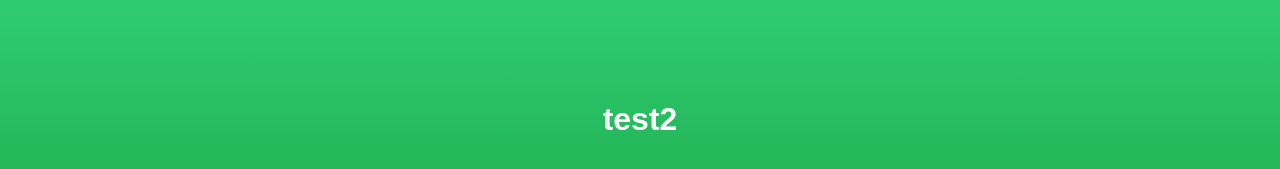
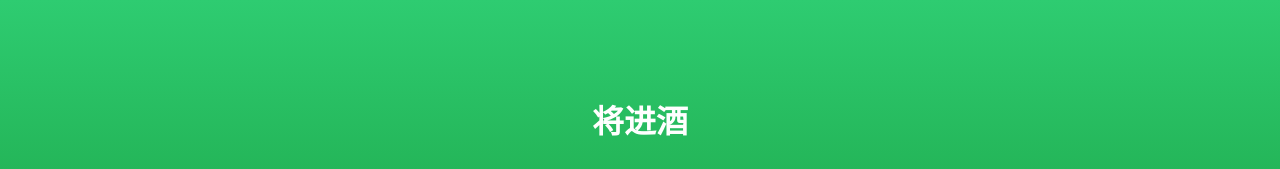
Before and after one commit to Ryanity/surl, a plain HTML site: page index.html in a window 1280 px wide. Shown: the top 169 px of the page. Drawn offline with Linux system fonts and the light colour scheme.

Commit message:
Update index.html

```diff
--- a/index.html
+++ b/index.html
@@ -4,7 +4,7 @@
 <head>
   <meta charset="UTF-8">
   <meta name="viewport" content="width=device-width, initial-scale=1.0">
-  <title>test2</title>
+  <title>将进酒</title>
   <style>
     body {
       background: linear-gradient(to bottom, #2ecc71, #006400);
@@ -32,7 +32,7 @@
   </style>
 </head>
 <body>
-  <h1>test2</h1>
+  <h1>将进酒</h1>
   <div id="poem">
     <p>君不见，黄河之水天上来，奔流到海不复回。</p>
     <p>君不见，高堂明镜悲白发，朝如青丝暮成雪。</p>
```
